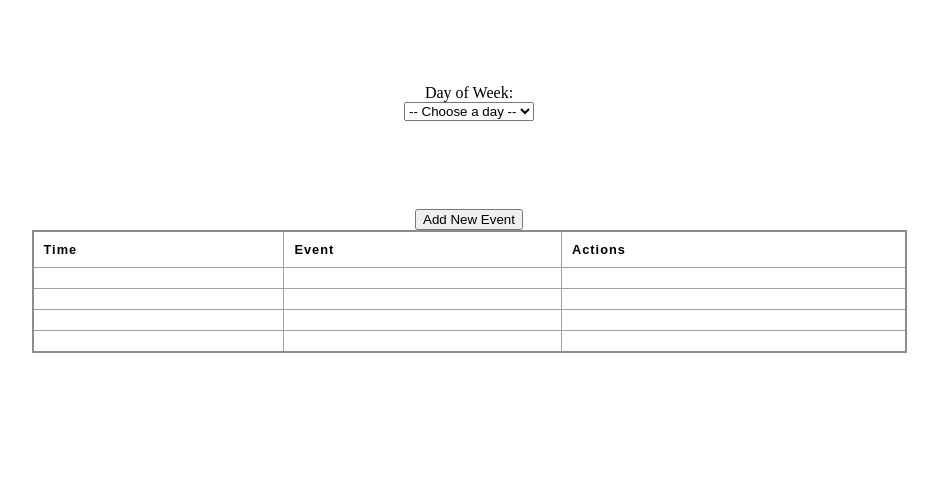
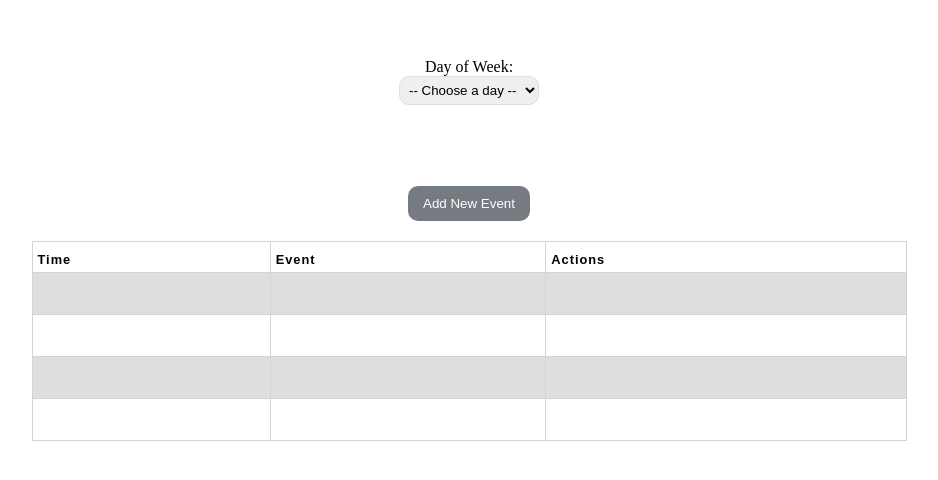
Before and after one commit to JRodriguez-Luna/week-planner, a plain HTML site: page index.html in a window 1280 px wide. Shown: the part 138-618 px from the top of the page, without its empty margins (171-1109 px from the left). Drawn offline with Linux system fonts and the light colour scheme; a script that the page names is missing.

Commit message:
Add css to the table, buttons, and selection to match the figma. #3

```diff
--- a/css/styles.css
+++ b/css/styles.css
@@ -4,7 +4,6 @@
 
 table {
   border-collapse: collapse;
-  border: 2px solid rgb(140 140 140);
   font-family: sans-serif;
   font-size: 0.8rem;
   letter-spacing: 1px;
@@ -14,12 +13,38 @@ thead {
   text-align: left;
 }
 
+th {
+  padding: 10px 0 5px 5px;
+}
+
+td {
+  padding-bottom: 40px;
+}
+
 th,
 td {
-  border: 1px solid rgb(160 160 160);
-  padding: 10px;
+  border: 1px solid rgb(212, 212, 212);
+}
+
+.custom-button {
+  background-color: #757b81;
+  color: white;
+  border-radius: 10px;
+  border: none;
+  padding: 10px 15px;
+  margin: 20px 0;
+}
+
+tbody > tr:nth-child(odd) {
+  background-color: rgb(222, 222, 222);
+}
+
+#day-of-week {
+  border-color: #dedede;
+  border-radius: 10px;
+  padding: 5px;
 }
 
 #select-day-wrap {
-  margin: 10% 0;
+  margin: 7% 0;
 }
```
